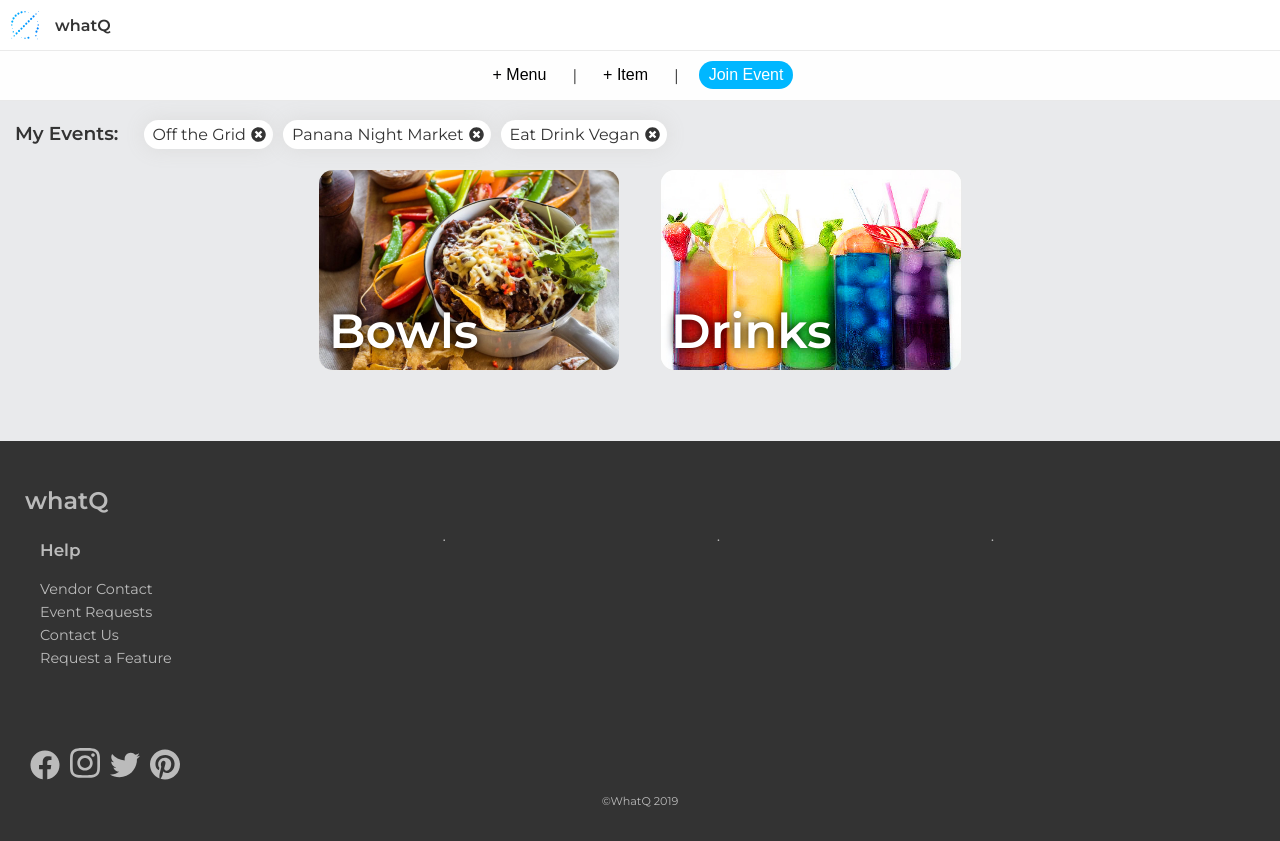
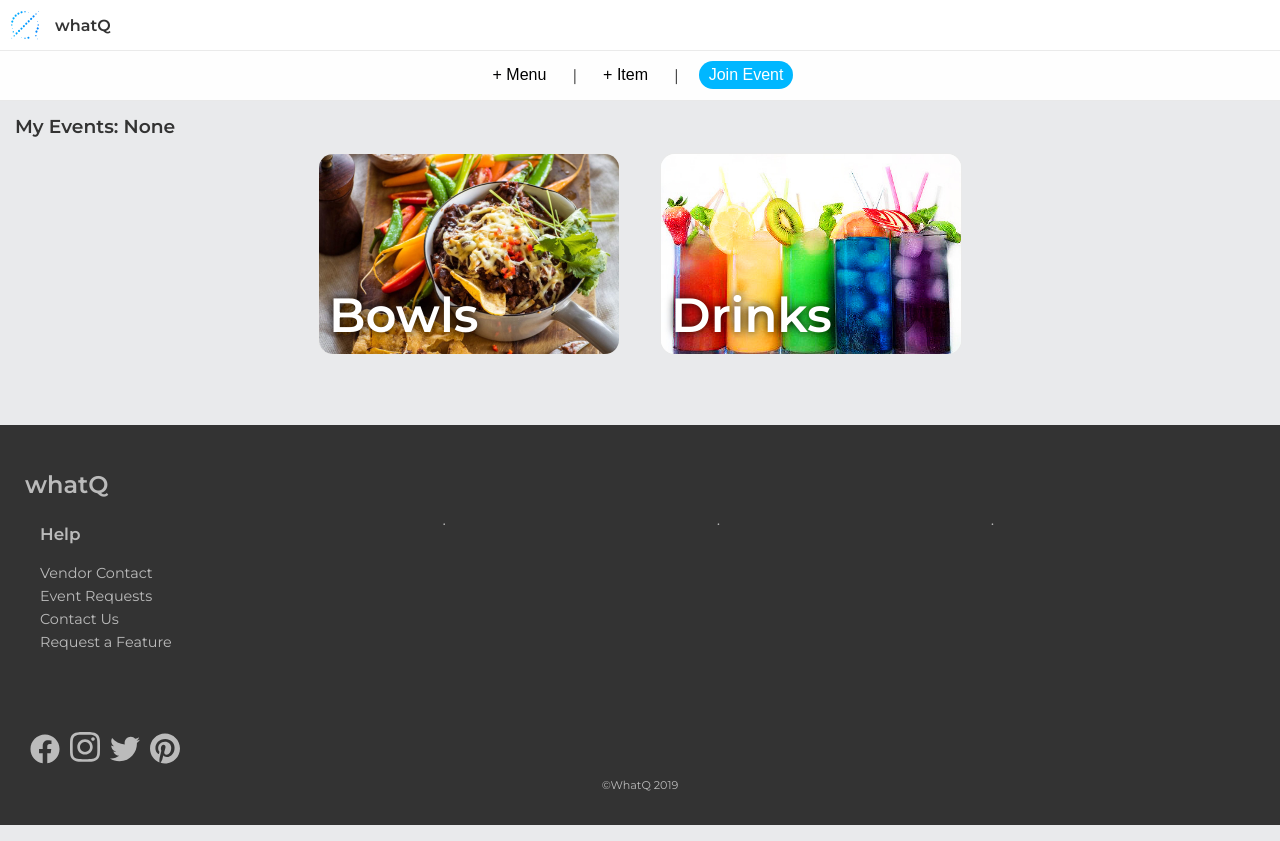
Before and after one commit to tyof45/whatq, a React (Create React App) app in the folder client/: page /builder in a window 1280 px wide. Built offline with nearby package versions, Linux system fonts and the light colour scheme.

Commit message:
added event add code

```diff
--- a/client/src/components/addevent/addevent.jsx
+++ b/client/src/components/addevent/addevent.jsx
@@ -23,7 +23,7 @@ class AddEvent extends Component {
   render() {
 
     const existingEvents = this.props.events.map((event, index) => (
-      <button key={index} onClick={this.props.vendorEventAdd(event)} className="eventButton">+ {event}</button>
+      <button key={index} onClick={() => { this.props.vendorEventAdd(event) }} className="eventButton">+ {event}</button>
     ));
 
     return (
--- a/client/src/components/builder/builder.jsx
+++ b/client/src/components/builder/builder.jsx
@@ -14,11 +14,7 @@ class Builder extends Component {
         "Knotts Berry Farm",
         "Pokemon League Finals"
       ],
-      attending: [
-        "Off the Grid",
-        "Panana Night Market",
-        "Eat Drink Vegan"
-      ],
+      attending: [],
       menus: [
         {
           title: "Bowls",
@@ -63,7 +59,15 @@ class Builder extends Component {
   };
 
   vendorEventAdd = (eventTitle) => {
-    console.log(eventTitle);
+
+
+
+    let newVendorEvents = [];
+    newVendorEvents.push(eventTitle);
+    for (let i = 0; i < this.state.attending.length; i++) {
+      newVendorEvents.push(this.state.attending[i]);
+    }
+    this.setState({ attending: newVendorEvents });
   }
 
   render() {
@@ -95,6 +99,11 @@ class Builder extends Component {
       <span key={index} className="attendingTag" value={event}>{event}<img alt="unattend event" onClick={() => this.deleteEvent(event)} src="../close.svg" /></span>
     ));
 
+    let noEvents = null;
+    if (this.state.attending.length < 1) {
+      noEvents = "None"
+    }
+
     return (
       <div className="App" >
         <div id="toolbar">
@@ -104,7 +113,7 @@ class Builder extends Component {
         </div>
         <div id="content">
           <div className="attendingEvents">
-            <h3 className="attendingTitle">My Events: </h3>
+            <h3 className="attendingTitle">My Events: {noEvents}</h3>
             {existingEvents}
           </div>
           <div id="menus">
--- a/client/src/components/mobile/mobile.jsx
+++ b/client/src/components/mobile/mobile.jsx
@@ -246,24 +246,11 @@ class Mobile extends Component {
 
   deleteItem = (itemTitle) => {
     let currentOrder = [];
-    currentOrder.push(itemTitle);
     for (let i = 0; i < this.state.order.length; i++) {
       currentOrder.push(this.state.order[i]);
     }
-
-    // var currentOrder = this.state.order.filter(function (item) { return item !== itemTitle });
-    // console.log(currentOrder);
-    // this.setState({ order: currentOrder });
-
-    // const filteredItems = currentOrder.filter(function (item) {
-    //   return item !== itemTitle;
-    // })
-    // console.log(filteredItems);
-
-    // var index = this.state.order.filter(function (s) { return s !== itemTitle });
     var index = currentOrder.indexOf(itemTitle);
-    currentOrder.slice(index, 1);
-    console.log(currentOrder);
+    currentOrder.splice(index, 1);
     this.setState({ order: currentOrder });
   };
 
```
Also changed, not shown: client/src/components/login/login.jsx (+15 -0 lines).
